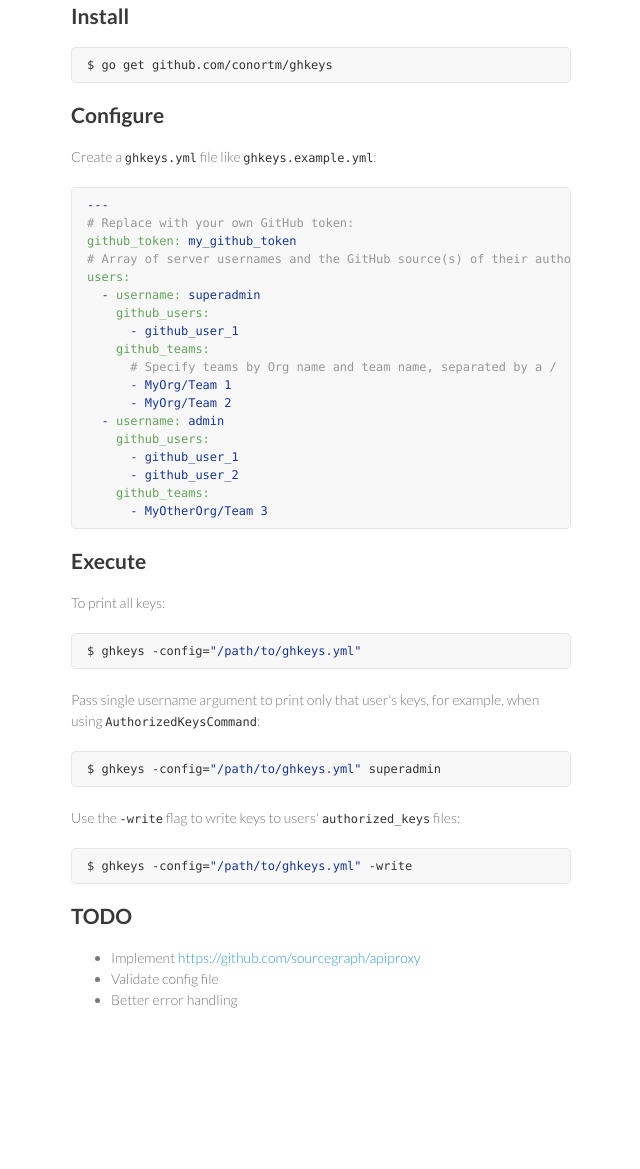
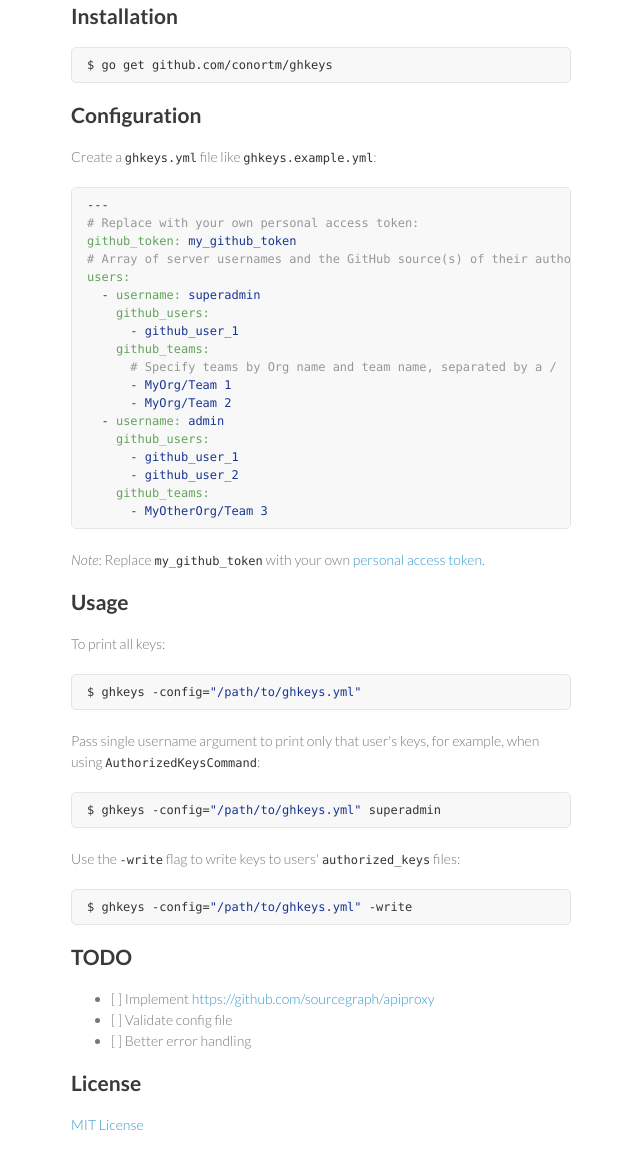
Before and after one commit to conortm/ghkeys, a plain HTML site: page index.html in a window 1280 px wide. Shown: the part 829-1998 px from the top of the page, without its empty margins (499-1139 px from the left). Before the commit the page ends 1909 px from the top, so only its background shows below. Drawn offline with Linux system fonts and the light colour scheme.

```diff
--- a/index.html
+++ b/index.html
@@ -37,17 +37,17 @@
 <p>Via configuration, specify individual GitHub users and/or entire teams, whose SSH keys should either be output directly or written to server users' <code>authorized_keys</code> files.</p>
 
 <h2>
-<a id="install" class="anchor" href="#install" aria-hidden="true"><span class="octicon octicon-link"></span></a>Install</h2>
+<a id="installation" class="anchor" href="#installation" aria-hidden="true"><span class="octicon octicon-link"></span></a>Installation</h2>
 
 <div class="highlight highlight-sh"><pre>$ go get github.com/conortm/ghkeys</pre></div>
 
 <h2>
-<a id="configure" class="anchor" href="#configure" aria-hidden="true"><span class="octicon octicon-link"></span></a>Configure</h2>
+<a id="configuration" class="anchor" href="#configuration" aria-hidden="true"><span class="octicon octicon-link"></span></a>Configuration</h2>
 
 <p>Create a <code>ghkeys.yml</code> file like <a href="./ghkeys.example.yml"><code>ghkeys.example.yml</code></a>:</p>
 
 <div class="highlight highlight-yaml"><pre><span class="pl-s">-<span class="pl-s">--</span></span>
-<span class="pl-c"># Replace with your own GitHub token:</span>
+<span class="pl-c"># Replace with your own personal access token:</span>
 <span class="pl-s"><span class="pl-ent">github_token:</span> <span class="pl-s">my_github_token</span></span>
 <span class="pl-c"># Array of server usernames and the GitHub source(s) of their authorized keys:</span>
 <span class="pl-s"><span class="pl-ent">users:</span></span>
@@ -65,8 +65,10 @@
     <span class="pl-s"><span class="pl-ent">github_teams:</span></span>
       <span class="pl-s">- <span class="pl-s">MyOtherOrg/Team 3</span></span></pre></div>
 
+<p><em>Note</em>: Replace <code>my_github_token</code> with your own <a href="https://help.github.com/articles/creating-an-access-token-for-command-line-use/">personal access token</a>.</p>
+
 <h2>
-<a id="execute" class="anchor" href="#execute" aria-hidden="true"><span class="octicon octicon-link"></span></a>Execute</h2>
+<a id="usage" class="anchor" href="#usage" aria-hidden="true"><span class="octicon octicon-link"></span></a>Usage</h2>
 
 <p>To print all keys:</p>
 
@@ -84,11 +86,16 @@
 <a id="todo" class="anchor" href="#todo" aria-hidden="true"><span class="octicon octicon-link"></span></a>TODO</h2>
 
 <ul>
-<li>Implement <a href="https://github.com/sourcegraph/apiproxy">https://github.com/sourcegraph/apiproxy</a>
+<li>[ ] Implement <a href="https://github.com/sourcegraph/apiproxy">https://github.com/sourcegraph/apiproxy</a>
 </li>
-<li>Validate config file</li>
-<li>Better error handling</li>
+<li>[ ] Validate config file</li>
+<li>[ ] Better error handling</li>
 </ul>
+
+<h2>
+<a id="license" class="anchor" href="#license" aria-hidden="true"><span class="octicon octicon-link"></span></a>License</h2>
+
+<p><a href="./LICENSE">MIT License</a></p>
       </section>
       <footer>
         <p>This project is maintained by <a href="https://github.com/conortm">conortm</a></p>
```
Also changed, not shown: params.json (+1 -1 lines).
